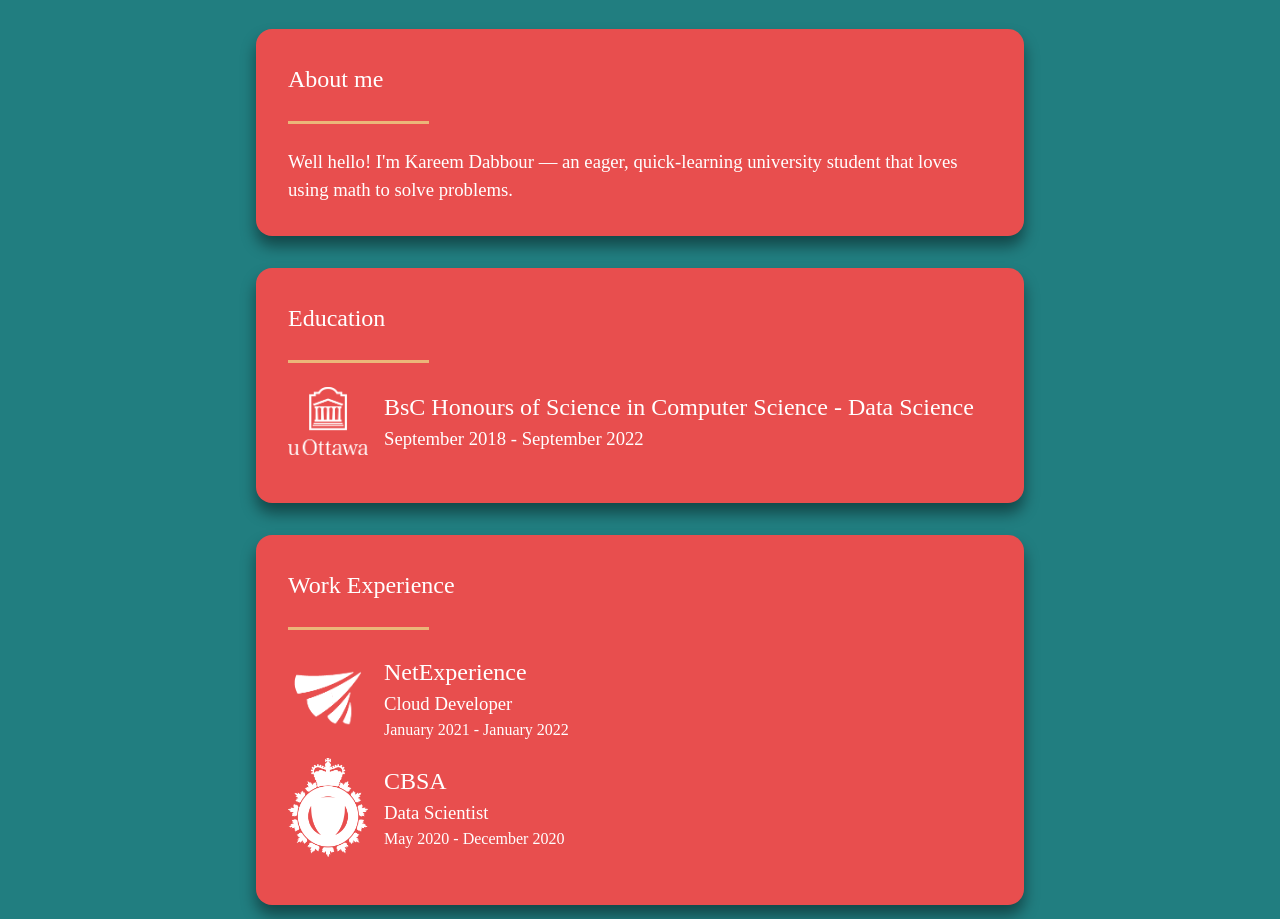
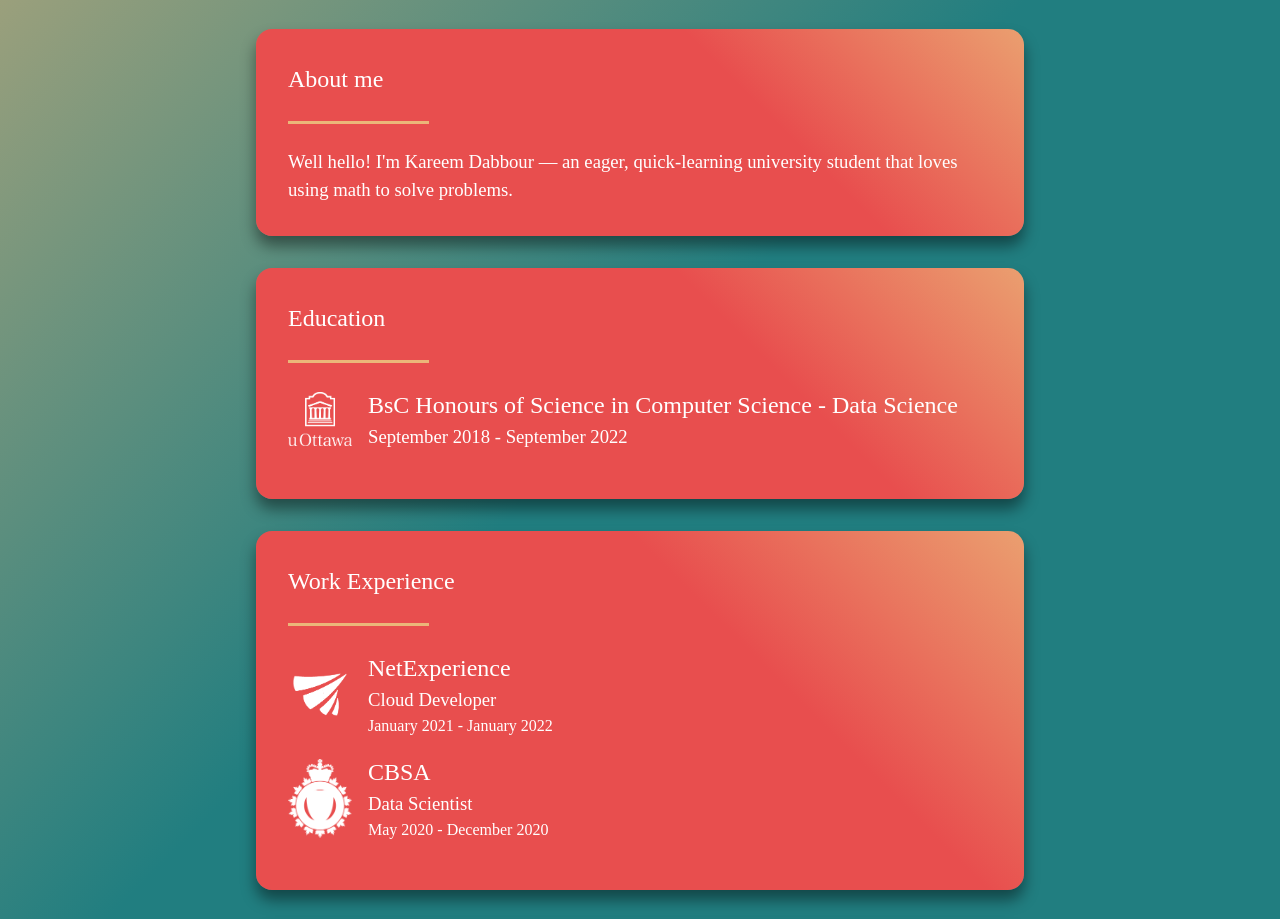
Before and after one commit to KareemDabbour/portfolio, a plain HTML site: page index.html in a window 1280 px wide. Shown: the part 395-1314 px from the top of the page. Drawn offline with Linux system fonts and the light colour scheme.

Commit message:
Added more styling

```diff
--- a/styles.css
+++ b/styles.css
@@ -1,5 +1,6 @@
 body {
-  background-color: #217e80;
+  background: linear-gradient(315deg, #217e80 50%, #ebb679 110%);
+  /* ; */
   font-family: "ubuntu", "sans-serif";
 }
 
@@ -60,7 +61,7 @@ main h1::after {
 
 section {
   /* max-width: 50vw; */
-  background: #e84e4e;
+  background: linear-gradient(45deg, #e84e4e 65%, #ebb679 110%);
   margin: 2em auto;
   border-radius: 1em;
   padding: 2em;
@@ -94,8 +95,8 @@ section:hover {
 
 img {
   display: block;
-  height: 5em;
-  width: 5em;
+  height: 4em;
+  width: 4em;
   height: auto;
 }
 
```
